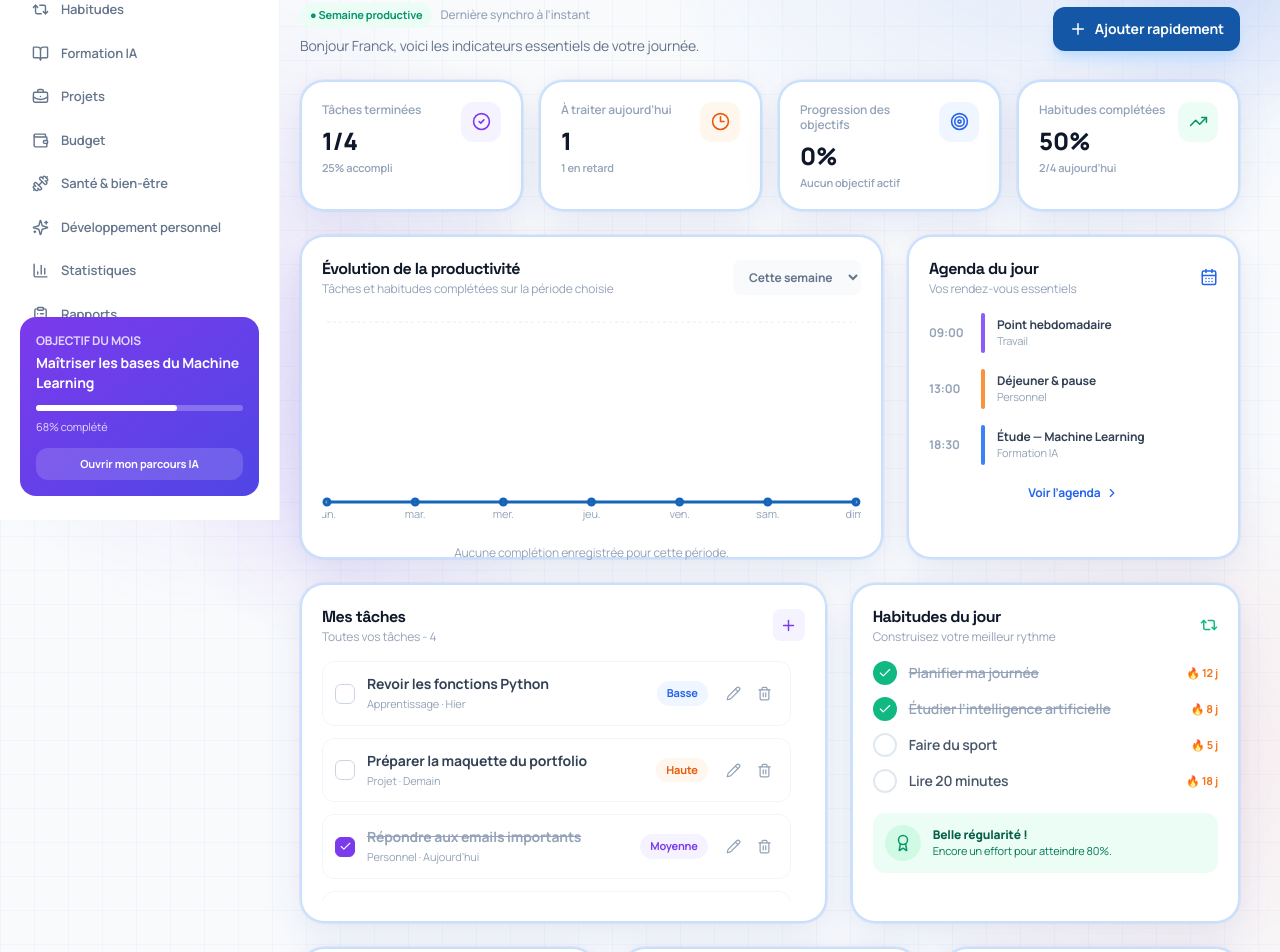
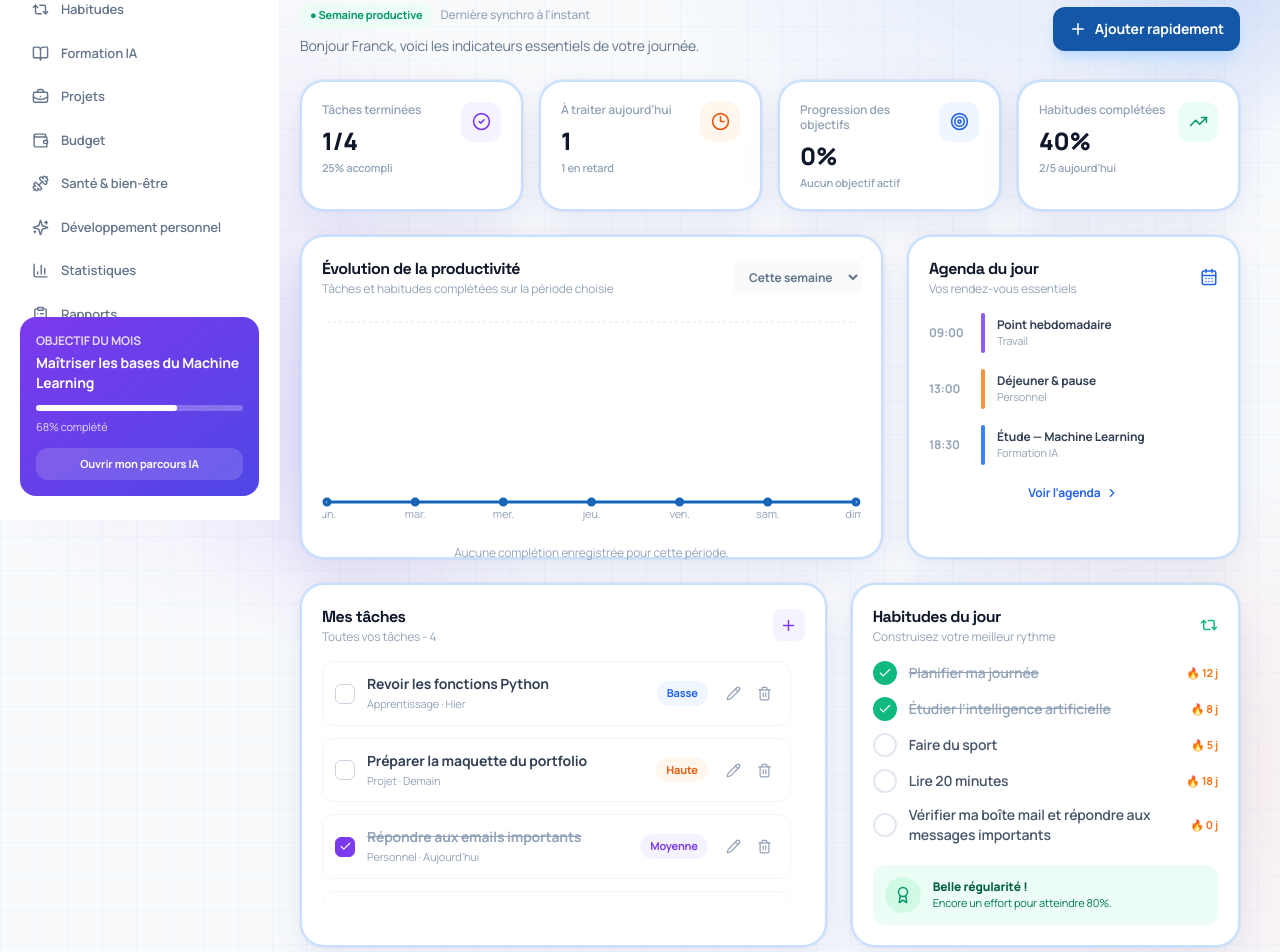
Before and after one commit to franckkouassi4680/programme, a Next.js app: page / in a window 1280 px wide. Shown: the part 280-1232 px from the top of the page. Built offline with nearby package versions, Linux system fonts and the light colour scheme.

Commit message:
Ajouter l’habitude de suivi des e-mails

```diff
--- a/app/page.tsx
+++ b/app/page.tsx
@@ -19,7 +19,7 @@ const initialTasks: Task[] = [
   { id: 4, title: "Revoir les fonctions Python", category: "Apprentissage", priority: "Basse", due: "Hier", done: false },
 ];
 const initialHabits: Habit[] = [
-  { id: 1, title: "Planifier ma journée", streak: 12, done: true }, { id: 2, title: "Étudier l’intelligence artificielle", streak: 8, done: true }, { id: 3, title: "Faire du sport", streak: 5, done: false }, { id: 4, title: "Lire 20 minutes", streak: 18, done: false },
+  { id: 1, title: "Planifier ma journée", streak: 12, done: true }, { id: 2, title: "Étudier l’intelligence artificielle", streak: 8, done: true }, { id: 3, title: "Faire du sport", streak: 5, done: false }, { id: 4, title: "Lire 20 minutes", streak: 18, done: false }, { id: 5, title: "Vérifier ma boîte mail et répondre aux messages importants", streak: 0, done: false },
 ];
 const dateKey = (date: Date) => `${date.getFullYear()}-${String(date.getMonth() + 1).padStart(2, "0")}-${String(date.getDate()).padStart(2, "0")}`;
 const nav = [{ label: "Tableau de bord", icon: Home }, { label: "Agenda", icon: CalendarDays }, { label: "Gestion des tâches", icon: CheckCircle2 }, { label: "Objectifs", icon: Target }, { label: "Habitudes", icon: Repeat2 }, { label: "Formation IA", icon: BookOpen }, { label: "Projets", icon: BriefcaseBusiness }, { label: "Budget", icon: Wallet }, { label: "Santé & bien-être", icon: Dumbbell }, { label: "Développement personnel", icon: Sparkles }, { label: "Statistiques", icon: BarChart3 }, { label: "Rapports", icon: ClipboardList }, { label: "Paramètres", icon: Settings }];
@@ -31,7 +31,7 @@ function Pill({ children, color = "violet" }: { children: React.ReactNode; color
 export default function HomePage() {
   const [tasks, setTasks] = useStored<Task[]>("franck-tasks", initialTasks); const [habits, setHabits] = useStored<Habit[]>("franck-habits", initialHabits); const [events, setEvents] = useStored<EventItem[]>("franck-events", []); const [goals, setGoals] = useStored<GoalItem[]>("franck-goals", []); const [monthlyBudget, setMonthlyBudget] = useStored<number>("franck-monthly-budget", 0); const [monthlySpent, setMonthlySpent] = useStored<number>("franck-monthly-spent", 0); const [productivity, setProductivity] = useStored<ProductivityEntry[]>("franck-productivity", []);
   const [dark, setDark] = useState(false); const [active, setActive] = useState("Tableau de bord"); const [showQuick, setShowQuick] = useState(false); const [showTask, setShowTask] = useState(false); const [editingTaskId, setEditingTaskId] = useState<number | null>(null); const [editTaskTitle, setEditTaskTitle] = useState(""); const [showEvent, setShowEvent] = useState(false); const [showGoal, setShowGoal] = useState(false); const [showBudget, setShowBudget] = useState(false); const [showAgenda, setShowAgenda] = useState(false); const [showNotifications, setShowNotifications] = useState(false); const [showReports, setShowReports] = useState(false); const [showTraining, setShowTraining] = useState(false); const [notice, setNotice] = useState(""); const [newTask, setNewTask] = useState(""); const [eventTitle, setEventTitle] = useState(""); const [eventDate, setEventDate] = useState(""); const [eventTime, setEventTime] = useState("09:00"); const [goalTitle, setGoalTitle] = useState(""); const [goalPeriod, setGoalPeriod] = useState("Mensuel"); const [budgetInput, setBudgetInput] = useState("750000"); const [expenseInput, setExpenseInput] = useState(""); const [mobileNav, setMobileNav] = useState(false); const [now, setNow] = useState(new Date()); const [productivityPeriod, setProductivityPeriod] = useState<"week" | "month">("week"); const [taskFilter, setTaskFilter] = useState<"all" | "project">("all"); const [showSettings, setShowSettings] = useState(false);
-  useEffect(() => { document.documentElement.classList.toggle("dark", dark); }, [dark]); useEffect(() => { const id = setInterval(() => setNow(new Date()), 60000); return () => clearInterval(id); }, []); useEffect(() => { if (!notice) return; const id = window.setTimeout(() => setNotice(""), 3500); return () => window.clearTimeout(id); }, [notice]); useEffect(() => { if (showBudget) setBudgetInput(String(monthlyBudget)); }, [showBudget, monthlyBudget]); useEffect(() => { const resetKey = "franck-budget-reset-2026-11"; if (localStorage.getItem(resetKey) !== "done") { localStorage.setItem("franck-monthly-budget", "0"); localStorage.setItem("franck-monthly-spent", "0"); localStorage.setItem(resetKey, "done"); setMonthlyBudget(0); setMonthlySpent(0); } }, [setMonthlyBudget, setMonthlySpent]);
+  useEffect(() => { document.documentElement.classList.toggle("dark", dark); }, [dark]); useEffect(() => { const id = setInterval(() => setNow(new Date()), 60000); return () => clearInterval(id); }, []); useEffect(() => { if (!notice) return; const id = window.setTimeout(() => setNotice(""), 3500); return () => window.clearTimeout(id); }, [notice]); useEffect(() => { if (showBudget) setBudgetInput(String(monthlyBudget)); }, [showBudget, monthlyBudget]); useEffect(() => { const resetKey = "franck-budget-reset-2026-11"; if (localStorage.getItem(resetKey) !== "done") { localStorage.setItem("franck-monthly-budget", "0"); localStorage.setItem("franck-monthly-spent", "0"); localStorage.setItem(resetKey, "done"); setMonthlyBudget(0); setMonthlySpent(0); } }, [setMonthlyBudget, setMonthlySpent]); useEffect(() => { const migrationKey = "franck-habit-email-v1"; if (localStorage.getItem(migrationKey) === "done") return; const addedHabit: Habit = { id: 5, title: "Vérifier ma boîte mail et répondre aux messages importants", streak: 0, done: false }; setHabits(current => current.some(habit => habit.title === addedHabit.title || habit.id === addedHabit.id) ? current : [...current, addedHabit]); localStorage.setItem(migrationKey, "done"); }, [setHabits]);
   const displayedTasks = [...tasks].filter(task => taskFilter === "all" || task.category === "Projet").sort((a, b) => b.id - a.id); const done = tasks.filter(t => t.done).length; const overdue = tasks.filter(t => !t.done && t.due === "Hier").length; const habitRate = habits.length ? Math.round(habits.filter(h => h.done).length / habits.length * 100) : 0; const goalProgress = goals.length ? Math.round(goals.reduce((total, goal) => total + goal.progress, 0) / goals.length) : 0; const budgetRemaining = monthlyBudget - monthlySpent; const budgetPercent = monthlyBudget > 0 ? Math.max(0, Math.min(100, Math.round(budgetRemaining / monthlyBudget * 100))) : 0;
   const dateLabel = now.toLocaleDateString("fr-FR", { weekday: "long", day: "numeric", month: "long" });
   const chartData = useMemo(() => {
```
